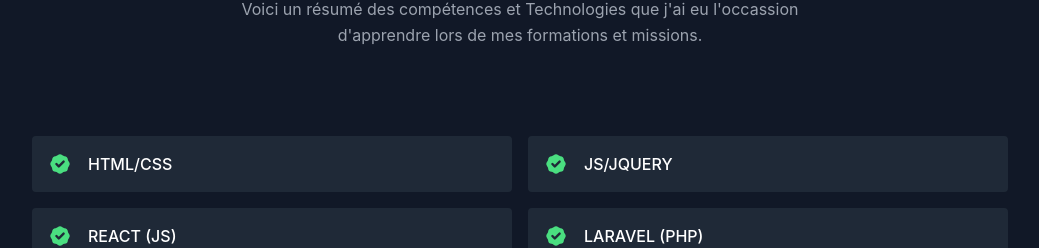
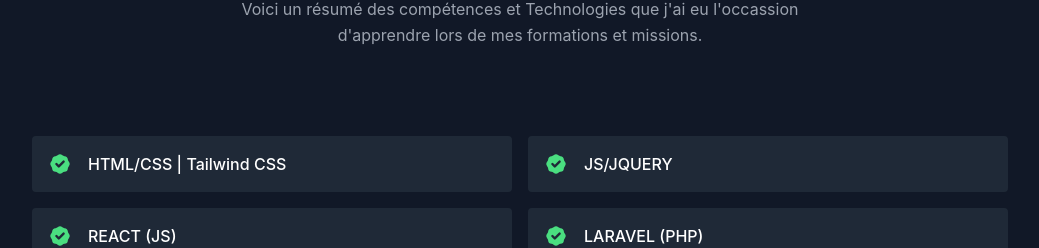
Before and after one commit to Doxteur/Portfolio, a React (Create React App) app: page / in a window 1280 px wide. Shown: the part 1958-2206 px from the top of the page, without its empty margins (120-1159 px from the left). Built offline with nearby package versions, Linux system fonts and the light colour scheme.

Commit message:
Projectsé

```diff
--- a/src/data.js
+++ b/src/data.js
@@ -130,7 +130,7 @@
   ];
   export const skills = [
     {
-      name: "HTML/CSS",
+      name: "HTML/CSS | Tailwind CSS",
     },
 
     {
```
